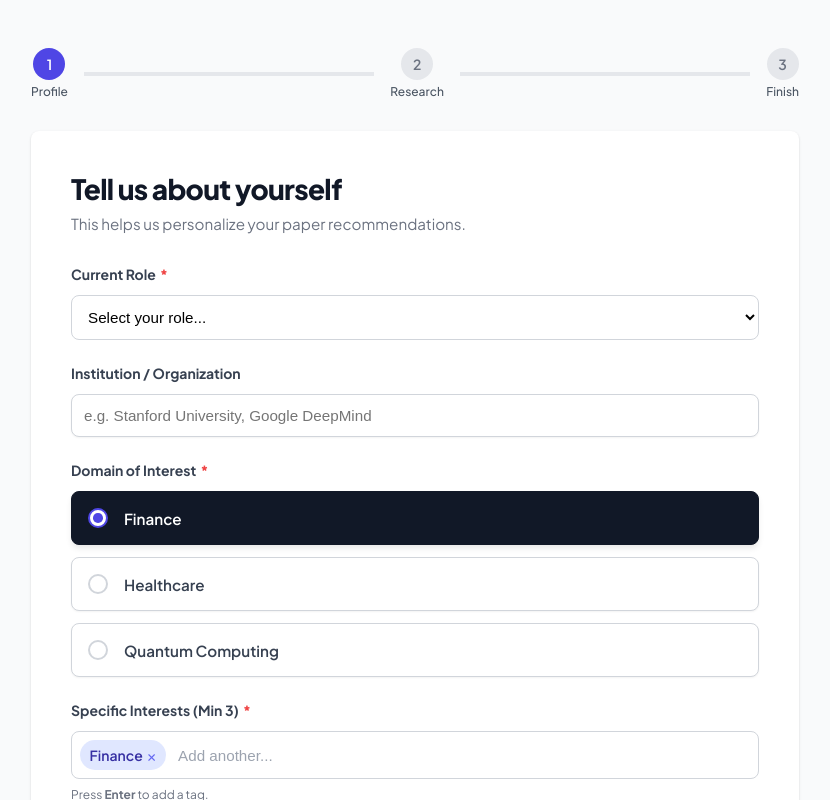
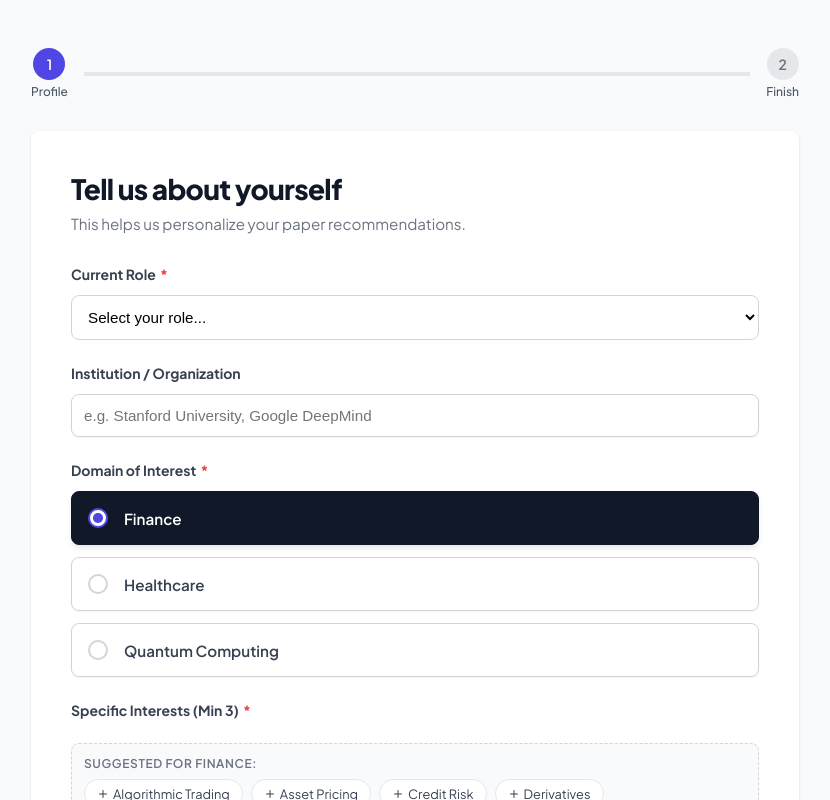
Before and after one commit to Cite-Connect/pulp, a Next.js app: page /onboarding/step1 in a window 1280 px wide. Both pictures are taken after a click on the element "Finance". Shown: the top 800 px of the page, without its empty margins (225-1055 px from the left). Built offline with nearby package versions, Linux system fonts and the light colour scheme.

Commit message:
made changes for persistent recommendations and score breakdown

```diff
--- a/src/api/interface/types.ts
+++ b/src/api/interface/types.ts
@@ -130,6 +130,7 @@ export interface PaperDetails {
     tldr?: string;
     relevance_score?: number;
     matching_aspects: string[];
+    score_breakdown?: ScoreBreakdown;
 }
 
 export interface RecommendationPayload {
@@ -144,13 +145,13 @@ export interface ScoreBreakdown {
     keyword: number;
     semantic: number;
     profile: number;
+    multi_score_boost: number
 }
 
 export interface RecommendedPaper extends PaperDetails {
     relevance_score: number;       // 0.0 - 1.0
     relevance_explanation?: string; // "Why we showed this"
     match_source?: string;         // "keyword+semantic"
-    score_breakdown?: ScoreBreakdown;
 }
 
 export interface RecommendationMetadata {
@@ -180,6 +181,7 @@ export interface InteractionContext {
     source?: string; // e.g. "search_results", "recommendations", "citation_graph"
     position?: number;
     session_id?: string;
+    score_breakdown?: ScoreBreakdown;
 }
 
 export interface TrackInteractionPayload {
--- a/src/api/services/user.ts
+++ b/src/api/services/user.ts
@@ -19,10 +19,10 @@ const READING_MAPPING: Record<string, string> = {
 const RESEARCH_STAGE: Record<string, string> = {
     "Bachelor's Student": 'undergraduate',
     "Master's Student": 'masters',
-    'PhD Candiate': 'postdoc',
+    'PhD Candidate': 'postdoc',
     'Professor': 'professor',
     'Industry Researcher': 'industry',
-    'Researcher': 'independent_researcher',
+    'Researcher': 'independent',
 };
 
 export const userApi = {
@@ -49,10 +49,9 @@ export const userApi = {
         return response.data;
     },
 
-    // Helper: In case you need to fetch the profile later
     getProfile: async (userId: string) => {
-        const response = await apiClientV1.get<unknown>(
-            `/${userId}/profile`,
+        const response = await apiClientV1.get<CreateProfileResponse>(
+            `users/${userId}/profile`,
             {
                 headers: getAuthHeaders(),
             }
--- a/src/app/onboarding/layout.tsx
+++ b/src/app/onboarding/layout.tsx
@@ -77,7 +77,7 @@ children,
 children: React.ReactNode;
 }) {
     const pathname = usePathname();
-    const currentStep = pathname.includes('step2') ? 2 : pathname.includes('step3') ? 3 : 1;
+    const currentStep = pathname.includes('step2') ? 2 : pathname.includes('step3') ? 2 : 1;
 
     return (
         <LayoutWrapper>
@@ -89,17 +89,17 @@ children: React.ReactNode;
                 <StepLabel>Profile</StepLabel>
             </Step>
 
-            <Line $active={currentStep >= 2} />
+            {/* <Line $active={currentStep >= 2} />
 
             <Step>
                 <Circle $active={currentStep >= 2}>2</Circle>
                 <StepLabel>Research</StepLabel>
-            </Step>
+            </Step> */}
 
-            <Line $active={currentStep > 2} />
+            <Line $active={currentStep == 2} />
 
             <Step>
-                <Circle $active={currentStep > 2}>3</Circle>
+                <Circle $active={currentStep == 2}>2</Circle>
                 <StepLabel>Finish</StepLabel>
             </Step>
             </ProgressContainer>
--- a/src/app/onboarding/step1/page.tsx
+++ b/src/app/onboarding/step1/page.tsx
@@ -1,14 +1,42 @@
 'use client';
 
-import React, { useState } from 'react';
+import React, { useState, useMemo } from 'react';
 import styled, { keyframes } from 'styled-components';
 import { useRouter } from 'next/navigation';
 import { useOnboardingStore } from '@/store/useOnboardingStore';
 import { userApi } from '@/api/services/user';
 import { CreateProfilePayload, CreateProfileResponse } from '@/api/interface/types';
 import { getApiErrorMessage } from '@/utils/errorHandler';
+import { FiPlus, FiCheck } from 'react-icons/fi';
 
 const DOMAIN_OPTIONS = ['Finance', 'Healthcare', 'Quantum Computing'];
+
+const SUB_DOMAINS_DATA = [
+  {
+    primary_domain: "fintech",
+    unique_sub_domains: [
+      "algorithmic_trading", "asset_pricing", "credit_risk", "derivatives",
+      "financial_forecasting", "fraud_detection", "high frequency trading",
+      "market_microstructure", "payments", "portfolio_optimization", "risk_modeling"
+    ]
+  },
+  {
+    primary_domain: "healthcare",
+    unique_sub_domains: [
+      "causal_inference", "clinical_trials", "diagnostics", "ehr_analytics",
+      "healthcare_operations", "medical_imaging", "outcomes_research",
+      "pathology", "public_health", "radiology"
+    ]
+  },
+  {
+    primary_domain: "quantum_computing",
+    unique_sub_domains: [
+      "quantum_circuits", "quantum_cryptography", "quantum_algorithms",
+      "quantum_error_correction", "quantum_hardware", "quantum_machine_learning",
+      "quantum_simulation", "variational_circuits"
+    ]
+  }
+];
 
 export default function Step1Page() {
   const router = useRouter();
@@ -21,23 +49,28 @@ export default function Step1Page() {
   } = useOnboardingStore();
 
   const [errors, setErrors] = useState<{ role?: string; domain?: string; interests?: string; api?: string }>({});
-  const [tagInput, setTagInput] = useState('');
   const [isSubmitting, setIsSubmitting] = useState(false);
 
-  const handleTagKeyDown = (e: React.KeyboardEvent<HTMLInputElement>) => {
-    if (e.key === 'Enter') {
-      e.preventDefault();
-      const newTag = tagInput.trim();
+  const suggestedInterests = useMemo(() => {
+    if (!domain) return [];
 
-      if (newTag && !interests.includes(newTag)) {
-        if (interests.length >= 10) {
-          setErrors(prev => ({ ...prev, interests: 'Maximum 10 interests allowed.' }));
-          return;
-        }
-        setInterests([...interests, newTag]);
-        setTagInput('');
-        setErrors(prev => ({ ...prev, interests: undefined })); // Clear error
+    const lookupKey = domain.toLowerCase().replace(' ', '_');
+
+    let targetKey = lookupKey;
+    if (lookupKey === 'finance') targetKey = 'fintech';
+
+    const found = SUB_DOMAINS_DATA.find(d => d.primary_domain === targetKey);
+    return found ? found.unique_sub_domains : [];
+  }, [domain]);
+
+  const addTag = (newTag: string) => {
+    if (newTag && !interests.includes(newTag)) {
+      if (interests.length >= 10) {
+        setErrors(prev => ({ ...prev, interests: 'Maximum 10 interests allowed.' }));
+        return;
       }
+      setInterests([...interests, newTag]);
+      setErrors(prev => ({ ...prev, interests: undefined }));
     }
   };
 
@@ -90,7 +123,7 @@ export default function Step1Page() {
 
       console.log('Profile Created:', result);
 
-      router.push('/onboarding/step2');
+      router.push('/onboarding/step3');
 
     } catch (err: unknown) {
       setErrors({ api: getApiErrorMessage(err) });
@@ -106,7 +139,6 @@ export default function Step1Page() {
 
   const handleDomainSelect = (option: string) => {
     setDomain(option);
-    if (interests.length === 0) setInterests([option]);
     if (errors.domain) setErrors({ ...errors, domain: undefined });
   };
 
@@ -166,25 +198,30 @@ export default function Step1Page() {
           {errors.domain && <ErrorText>{errors.domain}</ErrorText>}
         </FormGroup>
 
-        {/* --- NEW: INTERESTS TAG INPUT --- */}
         <FormGroup>
           <Label $required>Specific Interests (Min 3)</Label>
-          <TagsContainer $hasError={!!errors.interests}>
-            {interests.map(tag => (
-              <Tag key={tag}>
-                {tag}
-                <RemoveBtn onClick={() => removeTag(tag)}>×</RemoveBtn>
-              </Tag>
-            ))}
-            <TagInput
-              type="text"
-              placeholder={interests.length === 0 ? "Type e.g. 'NLP' and press Enter..." : "Add another..."}
-              value={tagInput}
-              onChange={(e) => setTagInput(e.target.value)}
-              onKeyDown={handleTagKeyDown}
-            />
-          </TagsContainer>
-          <Hint>Press <b>Enter</b> to add a tag.</Hint>
+          {suggestedInterests.length > 0 && (
+            <SuggestionsWrapper>
+              <SuggestionLabel>Suggested for {domain}:</SuggestionLabel>
+              <SuggestionGrid>
+                {suggestedInterests.map(suggestion => {
+                  const isSelected = interests.includes(suggestion);
+                  return (
+                    <SuggestionChip
+                      key={suggestion}
+                      onClick={() => isSelected ? removeTag(suggestion) : addTag(suggestion)}
+                      type="button"
+                      $active={isSelected}
+                    >
+                      {isSelected ? <FiCheck size={12} /> : <FiPlus size={12} />}
+                      {suggestion.replace(/_/g, ' ')}
+                    </SuggestionChip>
+                  );
+                })}
+              </SuggestionGrid>
+            </SuggestionsWrapper>
+          )}
+
           {errors.interests && <ErrorText>{errors.interests}</ErrorText>}
         </FormGroup>
 
@@ -198,8 +235,6 @@ export default function Step1Page() {
     </Wrapper>
   );
 }
-
-// --- STYLES ---
 
 const Wrapper = styled.div`
   display: flex;
@@ -354,63 +389,48 @@ const DomainText = styled.span`
   font-size: 0.95rem;
 `;
 
-// --- Tag Styles ---
-const TagsContainer = styled.div<{ $hasError?: boolean }>`
+const SuggestionsWrapper = styled.div`
+  margin-top: 0.75rem;
+  background-color: #f9fafb;
+  padding: 0.75rem;
+  border-radius: 0.5rem;
+  border: 1px dashed #d1d5db;
+`;
+
+const SuggestionLabel = styled.p`
+  font-size: 0.75rem;
+  color: #6b7280;
+  font-weight: 600;
+  margin-bottom: 0.5rem;
+  text-transform: uppercase;
+  letter-spacing: 0.05em;
+`;
+
+const SuggestionGrid = styled.div`
   display: flex;
   flex-wrap: wrap;
   gap: 0.5rem;
-  padding: 0.5rem;
-  border: 1px solid ${props => props.$hasError ? '#ef4444' : '#d1d5db'};
-  border-radius: 0.5rem;
-  background-color: white;
-  min-height: 3rem;
-  animation: ${props => props.$hasError ? shake : 'none'} 0.3s ease-in-out;
-
-  &:focus-within {
-    border-color: ${props => props.$hasError ? '#ef4444' : '#6366f1'};
-    box-shadow: 0 0 0 1px ${props => props.$hasError ? '#ef4444' : '#6366f1'};
-  }
 `;
 
-const Tag = styled.span`
+const SuggestionChip = styled.button<{ $active?: boolean }>`
   display: inline-flex;
   align-items: center;
-  background-color: #e0e7ff; /* indigo-100 */
-  color: #3730a3; /* indigo-800 */
-  font-size: 0.875rem;
-  font-weight: 600;
-  padding: 0.25rem 0.6rem;
+  gap: 0.25rem;
+  background-color: ${props => props.$active ? '#e0e7ff' : 'white'};
+  border: 1px solid ${props => props.$active ? '#6366f1' : '#e5e7eb'};
+  padding: 0.35rem 0.75rem;
   border-radius: 9999px;
-`;
+  font-size: 0.8rem;
+  color: ${props => props.$active ? '#3730a3' : '#374151'};
+  cursor: pointer;
+  transition: all 0.2s;
+  text-transform: capitalize;
 
-const RemoveBtn = styled.button`
-  background: none;
-  border: none;
-  color: #6366f1;
-  margin-left: 0.25rem;
-  cursor: pointer;
-  font-size: 1rem;
-  line-height: 1;
-  display: flex;
-  align-items: center;
-
-  &:hover { color: #3730a3; }
-`;
-
-const TagInput = styled.input`
-  flex: 1;
-  border: none;
-  min-width: 120px;
-  font-size: 0.95rem;
-  padding: 0.25rem;
-  &:focus { outline: none; }
-  &::placeholder { color: #9ca3af; }
-`;
-
-const Hint = styled.p`
-  font-size: 0.75rem;
-  color: #6b7280;
-  margin-top: 0.25rem;
+  &:hover {
+    border-color: #6366f1;
+    color: ${props => props.$active ? '#3730a3' : '#4f46e5'};
+    background-color: ${props => props.$active ? '#c7d2fe' : '#eef2ff'};
+  }
 `;
 
 const ErrorText = styled.span`
```
Also changed, not shown: src/app/onboarding/step3/page.tsx (+0 -13 lines), src/app/settings/page.tsx (+13 -4 lines), src/components/dashboard/FloatingSearch.tsx (+9 -5 lines), src/components/dashboard/PaperDetailsView.tsx (+9 -5 lines), src/components/dashboard/RightPanel.tsx (+8 -11 lines), src/store/useRecommendationStore.ts (added, +38 -0 lines).
